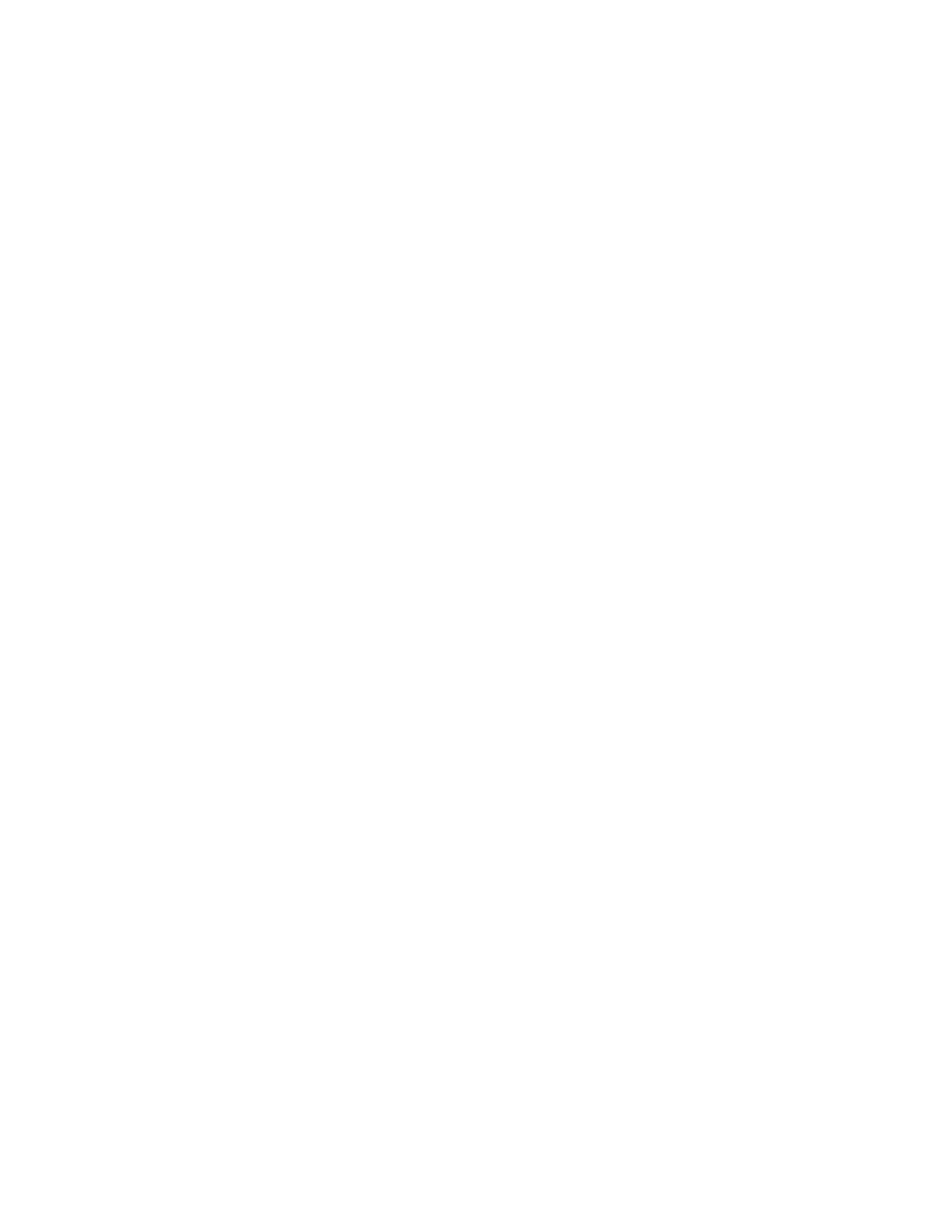
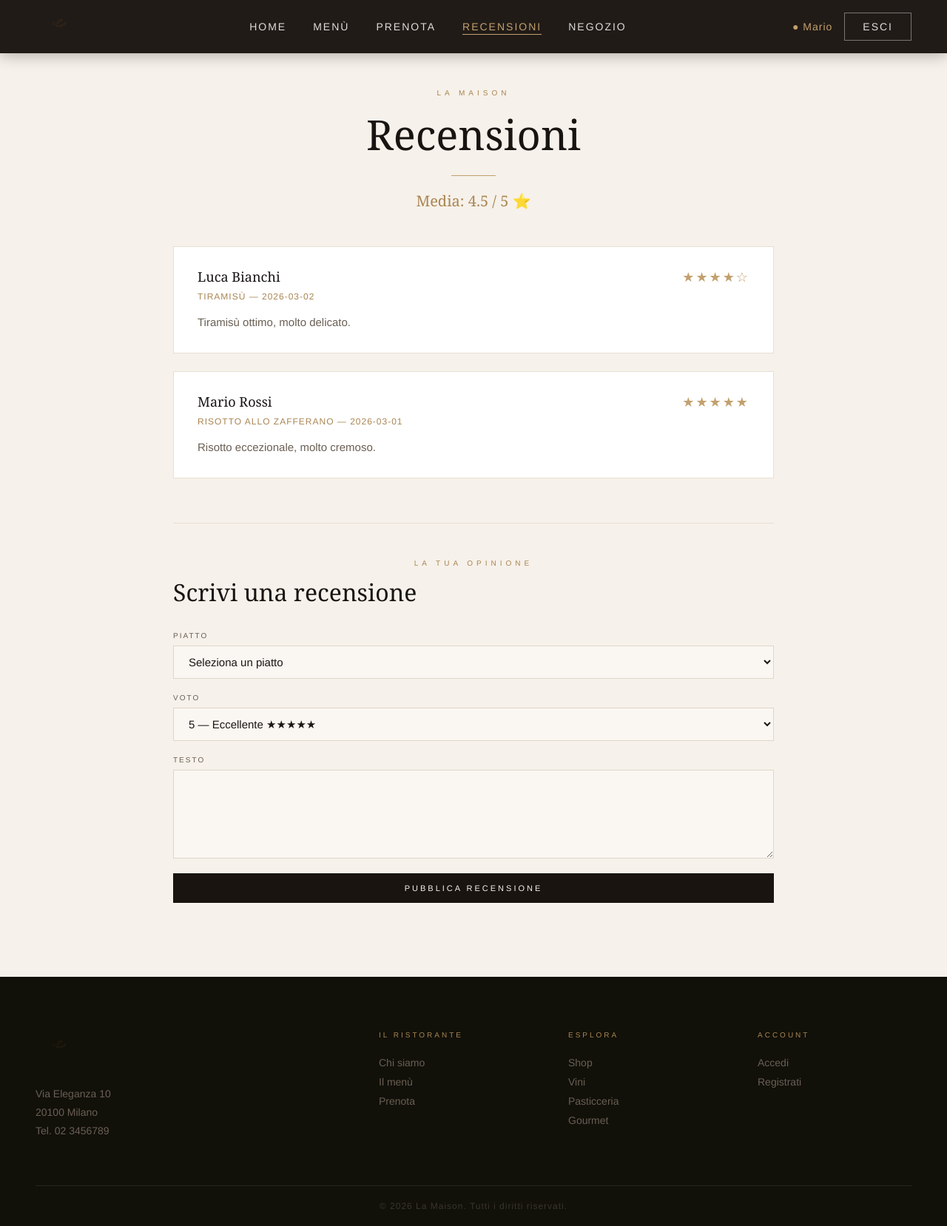
Before and after one commit to Aggio07/FinalProject, a PHP site: page /paginephp/recensioni.php in a window 1280 px wide. Before the commit the page is empty. Shown: the whole page at 74% size. Before the commit the page ends 800 px from the top, so only its background shows below. Run offline with PHP 8.4, Linux system fonts and the light colour scheme; a user stored in the database is signed in; data comes from the database, SQL or seed files in the repository; both versions use the stored data as it was after the commit.

```diff
--- a/autenticazione/signupcheck.php
+++ b/autenticazione/signupcheck.php
@@ -7,7 +7,7 @@ if ($_SERVER["REQUEST_METHOD"] == "POST") {
     $nome        = htmlspecialchars(trim($_POST["nome"]));
     $cognome     = htmlspecialchars(trim($_POST["cognome"]));
     $email       = htmlspecialchars(trim($_POST["email"]));
-    $password    = password_hash($_POST["password"], PASSWORD_DEFAULT);
+    $password    = $_POST["password"];
     $cap         = htmlspecialchars(trim($_POST["cap"]));
     $datanascita = $_POST["datanascita"];
     $provincia   = htmlspecialchars(trim($_POST["provincia"]));
--- /dev/null
+++ b/css/recensioni.css
@@ -0,0 +1,213 @@
+* { margin: 0; padding: 0; box-sizing: border-box; }
+
+.pagina-recensioni {
+    max-width: 860px;
+    margin: 0 auto;
+    padding: 120px 24px 100px;
+}
+
+.rec-etichetta {
+    text-align: center;
+    font-size: 10px;
+    letter-spacing: 5px;
+    text-transform: uppercase;
+    color: #a98552;
+    margin-bottom: 12px;
+}
+
+.rec-titolo {
+    font-family: Georgia, serif;
+    font-size: 56px;
+    font-weight: 400;
+    text-align: center;
+    color: #181412;
+}
+
+.rec-titolo::after {
+    content: "";
+    display: block;
+    width: 60px;
+    height: 1px;
+    background: #c2a06e;
+    margin: 18px auto 0;
+}
+
+.rec-media {
+    text-align: center;
+    font-family: Georgia, serif;
+    font-size: 20px;
+    color: #a98552;
+    margin: 20px 0 48px;
+}
+
+.rec-lista {
+    display: flex;
+    flex-direction: column;
+    gap: 24px;
+    margin-bottom: 60px;
+}
+
+.rec-card {
+    background: #ffffff;
+    border: 1px solid #e8dfd3;
+    padding: 28px 32px;
+    transition: box-shadow 0.2s;
+}
+
+.rec-card:hover {
+    box-shadow: 0 8px 24px rgba(0,0,0,0.06);
+}
+
+.rec-card-header {
+    display: flex;
+    justify-content: space-between;
+    align-items: baseline;
+    margin-bottom: 8px;
+}
+
+.rec-autore {
+    font-family: Georgia, serif;
+    font-size: 18px;
+    color: #181412;
+}
+
+.rec-stelle {
+    color: #c2a06e;
+    font-size: 18px;
+    letter-spacing: 2px;
+}
+
+.rec-piatto {
+    font-size: 12px;
+    color: #a98552;
+    letter-spacing: 1px;
+    margin-bottom: 14px;
+    text-transform: uppercase;
+}
+
+.rec-testo {
+    font-size: 15px;
+    line-height: 1.8;
+    color: #6a5f54;
+}
+
+.rec-risposta {
+    background: #faf7f3;
+    border-left: 3px solid #c2a06e;
+    padding: 14px 18px;
+    margin-top: 18px;
+}
+
+.rec-risposta-label {
+    font-size: 10px;
+    letter-spacing: 3px;
+    text-transform: uppercase;
+    color: #a98552;
+    margin-bottom: 6px;
+}
+
+.rec-risposta-testo {
+    font-size: 14px;
+    color: #1b1714;
+    line-height: 1.7;
+}
+
+.rec-vuoto {
+    text-align: center;
+    color: #6a5f54;
+    font-size: 15px;
+    padding: 40px 0;
+}
+
+.rec-form-wrapper {
+    border-top: 1px solid #e8dfd3;
+    padding-top: 48px;
+}
+
+.rec-form-titolo {
+    font-family: Georgia, serif;
+    font-size: 32px;
+    font-weight: 400;
+    color: #181412;
+    margin-bottom: 32px;
+}
+
+.rec-form {
+    display: flex;
+    flex-direction: column;
+    gap: 20px;
+}
+
+.rec-form-gruppo {
+    display: flex;
+    flex-direction: column;
+    gap: 8px;
+}
+
+.rec-label {
+    font-size: 10px;
+    letter-spacing: 2px;
+    text-transform: uppercase;
+    color: #6a5f54;
+}
+
+.rec-input {
+    width: 100%;
+    padding: 12px 16px;
+    border: 1px solid #e0d6c8;
+    background: #faf7f3;
+    font-size: 15px;
+    color: #1b1714;
+    font-family: inherit;
+    outline: none;
+    transition: border-color 0.2s;
+}
+
+.rec-input:focus {
+    border-color: #c2a06e;
+    background: #ffffff;
+}
+
+.rec-textarea {
+    resize: vertical;
+    min-height: 120px;
+}
+
+.rec-bottone {
+    padding: 14px;
+    background: #1a1410;
+    color: #f6f1ea;
+    font-size: 11px;
+    letter-spacing: 3px;
+    text-transform: uppercase;
+    border: none;
+    cursor: pointer;
+    font-family: inherit;
+    transition: background 0.2s;
+}
+
+.rec-bottone:hover { background: #a98552; }
+
+.rec-login {
+    text-align: center;
+    margin-top: 40px;
+    color: #6a5f54;
+    font-size: 15px;
+}
+
+.rec-login a {
+    color: #181412;
+    border-bottom: 1px solid #181412;
+    text-decoration: none;
+}
+
+.rec-login a:hover {
+    color: #a98552;
+    border-color: #a98552;
+}
+
+@media (max-width: 600px) {
+    .rec-titolo { font-size: 38px; }
+    .rec-card { padding: 20px; }
+    .pagina-recensioni { padding: 100px 16px 80px; }
+}
--- a/paginephp/recensioni.php
+++ b/paginephp/recensioni.php
@@ -0,0 +1,188 @@
+<?php
+session_start();
+require_once "../autenticazione/connect.php";
+
+if ($_SERVER["REQUEST_METHOD"] == "POST" && isset($_SESSION['idUtente'])) {
+    $sth = $conn->prepare("INSERT INTO RECENSIONE (IdUtente, IdPiatto, Voto, Data, Testo) VALUES (:u, :p, :v, CURDATE(), :t)");
+    $sth->execute([
+        ":u" => $_SESSION["idUtente"],
+        ":p" => (int)$_POST["idPiatto"],
+        ":v" => (int)$_POST["voto"],
+        ":t" => htmlspecialchars(trim($_POST["testo"]))
+    ]);
+    header("Location: recensioni.php");
+    exit();
+}
+
+$recensioni = $conn->query("
+    SELECT R.Voto, R.Testo, R.Data, R.RispostaAdmin, U.Nome, U.Cognome, P.Nome AS Piatto
+    FROM RECENSIONE R
+    JOIN UTENTE U ON R.IdUtente = U.IdUtente
+    JOIN PIATTO P ON R.IdPiatto = P.IdPiatto
+    ORDER BY R.Data DESC
+")->fetchAll(PDO::FETCH_ASSOC);
+
+$mediaVoti = $conn->query("SELECT ROUND(AVG(Voto),1) FROM RECENSIONE")->fetchColumn();
+$piatti    = $conn->query("SELECT IdPiatto, Nome FROM PIATTO")->fetchAll(PDO::FETCH_ASSOC);
+?>
+<!DOCTYPE html>
+<html lang="it">
+<head>
+    <meta charset="UTF-8">
+    <meta name="viewport" content="width=device-width, initial-scale=1.0">
+    <title>Recensioni - La Maison</title>
+    <link rel="stylesheet" href="../index.css">
+    <link rel="stylesheet" href="../css/recensioni.css">
+</head>
+<body>
+
+<nav class="navbar scrolled" id="navbar">
+    <a href="../index.php" class="navbar-logo">
+        <img src="../CartellaImage/logo.png" alt="La Maison">
+    </a>
+    <ul class="navbar-links">
+        <li><a href="../index.php">Home</a></li>
+        <li><a href="menu.php">Menù</a></li>
+        <li><a href="prenotaTavolo.php">Prenota</a></li>
+        <li><a href="recensioni.php" class="attivo">Recensioni</a></li>
+        <li><a href="shop.php">Negozio</a></li>
+    </ul>
+    <div class="navbar-auth">
+        <?php if (isset($_SESSION['idUtente'])): ?>
+            <span class="utente-icona">● <?= htmlspecialchars($_SESSION['nome']) ?></span>
+            <a href="../autenticazione/logout.php" class="navbar-btn">Esci</a>
+        <?php else: ?>
+            <a href="../autenticazione/login.php" class="navbar-btn">Accedi</a>
+        <?php endif; ?>
+    </div>
+    <button class="navbar-hamburger" id="hamburger">☰</button>
+</nav>
+
+<div class="mobile-overlay" id="mobileOverlay">
+    <nav class="mobile-menu">
+        <a href="../index.php">Home</a>
+        <a href="menu.php">Menù</a>
+        <a href="prenotaTavolo.php">Prenota</a>
+        <a href="recensioni.php">Recensioni</a>
+        <a href="shop.php">Negozio</a>
+        <hr>
+        <?php if (isset($_SESSION['idUtente'])): ?>
+            <a href="../autenticazione/logout.php">Esci</a>
+        <?php else: ?>
+            <a href="../autenticazione/login.php">Accedi</a>
+        <?php endif; ?>
+        <button id="chiudiMobile">Chiudi</button>
+    </nav>
+</div>
+
+<section class="pagina-recensioni">
+
+    <p class="rec-etichetta">La Maison</p>
+    <h1 class="rec-titolo">Recensioni</h1>
+
+    <?php if ($mediaVoti): ?>
+        <p class="rec-media">Media: <?= $mediaVoti ?> / 5 ⭐</p>
+    <?php endif; ?>
+
+    <div class="rec-lista">
+        <?php if (empty($recensioni)): ?>
+            <p class="rec-vuoto">Nessuna recensione ancora. Sii il primo!</p>
+        <?php endif; ?>
+
+        <?php foreach ($recensioni as $r): ?>
+        <div class="rec-card">
+            <div class="rec-card-header">
+                <span class="rec-autore"><?= htmlspecialchars($r['Nome']) ?> <?= htmlspecialchars($r['Cognome']) ?></span>
+                <span class="rec-stelle"><?= str_repeat('★', $r['Voto']) ?><?= str_repeat('☆', 5 - $r['Voto']) ?></span>
+            </div>
+            <p class="rec-piatto"><?= htmlspecialchars($r['Piatto']) ?> — <?= $r['Data'] ?></p>
+            <p class="rec-testo"><?= htmlspecialchars($r['Testo']) ?></p>
+
+            <?php if ($r['RispostaAdmin']): ?>
+            <div class="rec-risposta">
+                <p class="rec-risposta-label">Risposta de La Maison</p>
+                <p class="rec-risposta-testo"><?= htmlspecialchars($r['RispostaAdmin']) ?></p>
+            </div>
+            <?php endif; ?>
+        </div>
+        <?php endforeach; ?>
+    </div>
+
+    <?php if (isset($_SESSION['idUtente'])): ?>
+    <div class="rec-form-wrapper">
+        <p class="rec-etichetta">La tua opinione</p>
+        <h2 class="rec-form-titolo">Scrivi una recensione</h2>
+        <form action="recensioni.php" method="POST" class="rec-form">
+            <div class="rec-form-gruppo">
+                <label class="rec-label">Piatto</label>
+                <select name="idPiatto" required class="rec-input">
+                    <option value="">Seleziona un piatto</option>
+                    <?php foreach ($piatti as $p): ?>
+                        <option value="<?= $p['IdPiatto'] ?>"><?= htmlspecialchars($p['Nome']) ?></option>
+                    <?php endforeach; ?>
+                </select>
+            </div>
+            <div class="rec-form-gruppo">
+                <label class="rec-label">Voto</label>
+                <select name="voto" required class="rec-input">
+                    <option value="5">5 — Eccellente ★★★★★</option>
+                    <option value="4">4 — Ottimo ★★★★☆</option>
+                    <option value="3">3 — Buono ★★★☆☆</option>
+                    <option value="2">2 — Sufficiente ★★☆☆☆</option>
+                    <option value="1">1 — Scarso ★☆☆☆☆</option>
+                </select>
+            </div>
+            <div class="rec-form-gruppo">
+                <label class="rec-label">Testo</label>
+                <textarea name="testo" rows="4" required class="rec-input rec-textarea"></textarea>
+            </div>
+            <button type="submit" class="rec-bottone">Pubblica recensione</button>
+        </form>
+    </div>
+    <?php else: ?>
+        <p class="rec-login"><a href="../autenticazione/login.php">Accedi</a> per lasciare una recensione.</p>
+    <?php endif; ?>
+
+</section>
+
+<footer class="footer">
+    <div class="footer-inner">
+        <div class="footer-col">
+            <img src="../CartellaImage/logo.png" alt="La Maison" class="footer-logo">
+            <p>Via Eleganza 10<br>20100 Milano<br>Tel. 02 3456789</p>
+        </div>
+        <div class="footer-col">
+            <p class="footer-titolo">Il ristorante</p>
+            <a href="chiSiamo.php">Chi siamo</a>
+            <a href="menu.php">Il menù</a>
+            <a href="prenotaTavolo.php">Prenota</a>
+        </div>
+        <div class="footer-col">
+            <p class="footer-titolo">Esplora</p>
+            <a href="shop.php">Shop</a>
+            <a href="vini.php">Vini</a>
+            <a href="pasticceria.php">Pasticceria</a>
+            <a href="gourmet.php">Gourmet</a>
+        </div>
+        <div class="footer-col">
+            <p class="footer-titolo">Account</p>
+            <a href="../autenticazione/login.php">Accedi</a>
+            <a href="../autenticazione/signup.php">Registrati</a>
+        </div>
+    </div>
+    <div class="footer-bottom">
+        <p>© <?= date('Y') ?> La Maison. Tutti i diritti riservati.</p>
+    </div>
+</footer>
+
+<script>
+    document.getElementById('hamburger').addEventListener('click', () => {
+        document.getElementById('mobileOverlay').classList.add('attivo');
+    });
+    document.getElementById('chiudiMobile').addEventListener('click', () => {
+        document.getElementById('mobileOverlay').classList.remove('attivo');
+    });
+</script>
+
+</body>
+</html>
```
Also changed, not shown: autenticazione/logincheck.php (+7 -3 lines), tabella.sql (+26 -41 lines), paginephp/statistiche.php (added).
